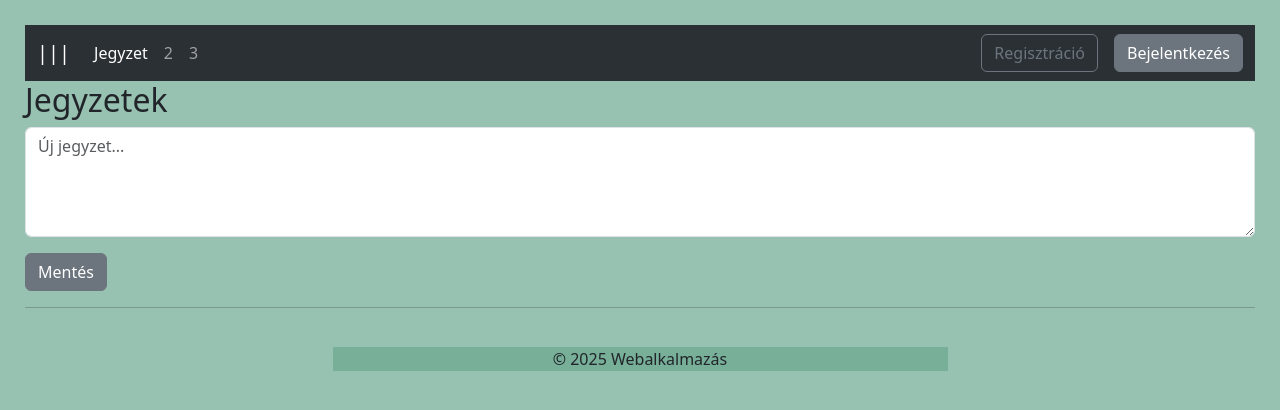
After one commit to po-at/local_server, a FastAPI app: template templates/notes.html in a window 1280 px wide. The commit adds this page. Shown: the top 410 px of the page. Run offline with FastAPI, Linux system fonts and the light colour scheme; the template is opened without the code that fills it, so the values that code supplies are empty.

Commit message:
notes api finished

```diff
--- a/main.py
+++ b/main.py
@@ -49,6 +49,7 @@ def get_current_user(request: Request):
         except Exception:
             return None
     return None
+
 
 @app.api_route("/register", methods=["GET", "POST"])
 async def register(request: Request, db: Session = Depends(get_db)):
@@ -102,7 +103,13 @@ async def login(request: Request, db: Session = Depends(get_db)):
             })
 
         response = RedirectResponse(url="/", status_code=HTTP_303_SEE_OTHER)
-        response.set_cookie(key="session", value=serializer.dumps(user.name), httponly=True)
+        response.set_cookie(
+            key="session",
+            value=serializer.dumps(user.name),
+            httponly=True,
+            max_age=None,
+            expires=None
+        )
         return response
 
     return templates.TemplateResponse("login.html", {"request": request})
@@ -112,3 +119,41 @@ async def logout():
     response = RedirectResponse(url="/", status_code=HTTP_303_SEE_OTHER)
     response.delete_cookie("session")
     return response
+
+@app.api_route("/notes", methods=["GET", "POST"])
+async def notes(request: Request, db: Session = Depends(get_db)):
+    username = get_current_user(request)
+    if not username:
+        return RedirectResponse(url="/login", status_code=HTTP_303_SEE_OTHER)
+
+    user = db.query(models.User).filter(models.User.name == username).first()
+
+    if request.method == "POST":
+        form = await request.form()
+        content = form.get("content")
+        if content:
+            new_note = models.Note(content=content, user_id=user.id)
+            db.add(new_note)
+            db.commit()
+
+    user_notes = db.query(models.Note).filter(models.Note.user_id == user.id).all()
+
+    return templates.TemplateResponse("notes.html", {
+        "request": request,
+        "notes": user_notes
+    })
+
+@app.post("/notes/delete/{note_id}")
+def delete_note(note_id: int, request: Request, db: Session = Depends(get_db)):
+    username = get_current_user(request)
+    if not username:
+        return RedirectResponse(url="/login", status_code=HTTP_303_SEE_OTHER)
+
+    user = db.query(models.User).filter_by(name=username).first()
+    note = db.query(models.Note).filter_by(id=note_id, user_id=user.id).first()
+
+    if note:
+        db.delete(note)
+        db.commit()
+
+    return RedirectResponse(url="/notes", status_code=HTTP_303_SEE_OTHER)
--- a/static/style.css
+++ b/static/style.css
@@ -1,6 +1,14 @@
 body {
     background-color: #97c1b0;
     margin: 25px;
+}
+
+.al-ce {
+    margin-top: 15px;
+    width: 50%;
+    align-self: center;
+    text-align: center;
+    background-color: #77af99;
 }
 
 .card {
--- a/templates/base.html
+++ b/templates/base.html
@@ -16,13 +16,15 @@
         <nav class="navbar navbar-expand-lg bg-body-tertiary bg-dark" data-bs-theme="dark">
             <div class="container-fluid">
                 <a class="navbar-brand" href="/">|||</a>
-            <button class="navbar-toggler" type="button" data-bs-toggle="collapse" data-bs-target="#navbarSupportedContent" aria-controls="navbarSupportedContent" aria-expanded="false" aria-label="Toggle navigation">
+                <button class="navbar-toggler" type="button" data-bs-toggle="collapse"
+                    data-bs-target="#navbarSupportedContent" aria-controls="navbarSupportedContent"
+                    aria-expanded="false" aria-label="Toggle navigation">
                     <span class="navbar-toggler-icon"></span>
                 </button>
                 <div class="collapse navbar-collapse" id="navbarSupportedContent">
                     <ul class="navbar-nav me-auto mb-2 mb-lg-0">
                         <li class="nav-item">
-                    <a class="nav-link active" aria-current="page" href="/1">1</a>
+                            <a class="nav-link active" aria-current="page" href="/notes">Jegyzet</a>
                         </li>
                         <li class="nav-item">
                             <a class="nav-link" href="/2">2</a>
@@ -43,11 +45,11 @@
         {% block content %}{% endblock %}
     </main>
 
-    <footer>
+    <footer class="container al-ce">
         <p>&copy; 2025 Webalkalmazás</p>
         {% if user %}
         <p class="text-white me-3">Bejelentkezve: {{ user }}</p>
-            <a class="btn btn-outline-light" href="/logout">Kijelentkezés</a>
+        <a class="btn btn-secondary ms-3" href="/logout">Kijelentkezés</a>
         {% endif %}
 
     </footer>
--- a/templates/login.html
+++ b/templates/login.html
@@ -3,7 +3,7 @@
 {% block title %}Bejelentkezés{% endblock %}
 
 {% block content %}
-<div class="container mt-4">
+<div class="container mt-4 al-ce">
     <h2>Bejelentkezés</h2>
 
     {% if error %}
--- /dev/null
+++ b/templates/notes.html
@@ -0,0 +1,28 @@
+{% extends "base.html" %}
+
+{% block title %}Jegyzetek{% endblock %}
+
+{% block content %}
+<h2>Jegyzetek</h2>
+
+<form method="post">
+    <div class="mb-3">
+        <textarea name="content" class="form-control" rows="4" placeholder="Új jegyzet..."></textarea>
+    </div>
+    <button type="submit" class="btn btn-secondary">Mentés</button>
+</form>
+
+<hr>
+
+<ul class="list-group mt-4">
+        {% for note in notes %}
+
+        <li class="list-group-item">
+            {{ note.content }}
+            <form method="post" action="/notes/delete/{{ note.id }}" style="display:inline;">
+                <button type="submit" class="btn btn-danger btn-sm">Törlés</button>
+            </form>
+        </li>
+        {% endfor %}
+</ul>
+{% endblock %}
--- a/templates/register.html
+++ b/templates/register.html
@@ -1,7 +1,7 @@
 {% extends "base.html" %}
 
 {% block content %}
-<div class="container mt-4">
+<div class="container mt-4 al-ce">
     <h2>Regisztráció</h2>
 
     {% if error %}
```
Also changed, not shown: models.py (+12 -1 lines), changelog.md. Lines whose indentation alone changed are shown as unchanged.
